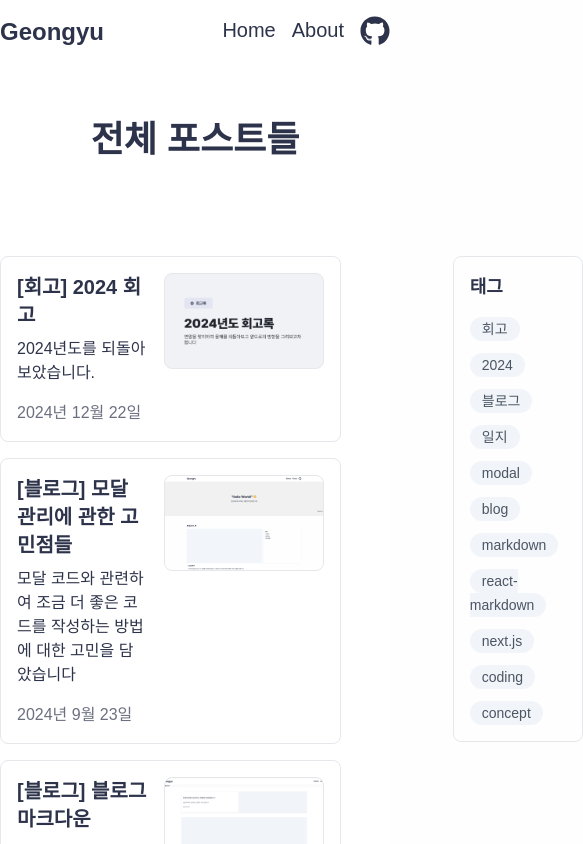
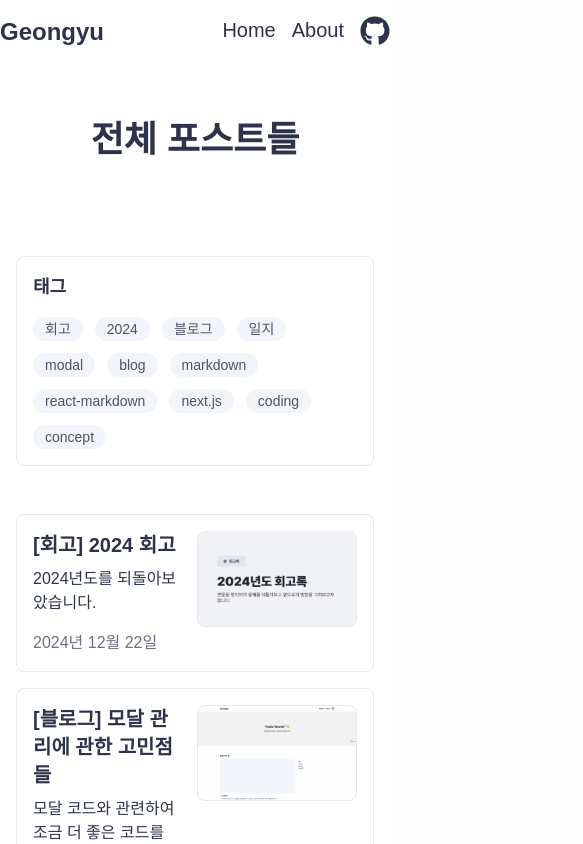
Before and after one commit to geongyu09/blog, a Next.js app: page /posts in a window 390 px wide. Shown: the top 844 px of the page, 583 px wide, since content can reach past the window. Built offline with nearby package versions, Linux system fonts and the light colour scheme; a web font is replaced by a local one.

Commit message:
feat: posts 페이지에 필터링을 적용하지 않았을 때 반응형 추가
#15

```diff
--- a/src/app/page.tsx
+++ b/src/app/page.tsx
@@ -21,9 +21,9 @@ export default function Home() {
         <Gap size={4} />
 
         <SplitLayout
+          gridCols="responsive"
+          responsiveGap="xl"
           gap="xl"
-          // styles="grid-cols-1 lg:grid-cols-[10fr,5fr]"
-          responsive="default"
           sidebar={
             <SideBarMenu>
               <TagsSection />
--- a/src/app/posts/[tag]/page.tsx
+++ b/src/app/posts/[tag]/page.tsx
@@ -32,7 +32,7 @@ export default function PostFilteredPage({
       <Gap size={8} />
 
       <SplitLayout
-        responsive="reverse"
+        gridCols="responsiveReverse"
         responsiveGap="xl"
         gap="xl"
         sidebar={
--- a/src/app/posts/page.tsx
+++ b/src/app/posts/page.tsx
@@ -7,18 +7,20 @@ import AllPostsSection from '@/components/feature/Post/AllPostsSection';
 
 export default function PostPage() {
   return (
-    <Container>
+    <Container responsive="default">
       <Gap size={14} />
       <h2 className="text-4xl font-bold text-center">전체 포스트들</h2>
       <Gap size={24} />
 
       <SplitLayout
+        gridCols="responsiveReverse"
+        responsiveGap="xl"
+        gap="xl"
         sidebar={
           <SideBarMenu>
             <TagsSection />
           </SideBarMenu>
         }
-        gap="xl"
       >
         <AllPostsSection />
       </SplitLayout>
--- a/src/components/common/layout/SplitLayout/index.tsx
+++ b/src/components/common/layout/SplitLayout/index.tsx
@@ -5,17 +5,15 @@ import { PropsWithChildren } from 'react';
 const SplitLayoutVariants = cva(`grid`, {
   variants: {
     gridCols: {
+      none: '',
       default: 'grid-cols-[10fr,5fr]',
+      responsive: 'grid-cols-1 lg:grid-cols-[10fr,5fr]',
+      responsiveReverse: 'grid-cols-1 lg:grid-cols-[10fr,5fr]',
     },
     gap: {
       md: 'gap-4',
       lg: 'gap-16',
       xl: 'gap-28',
-    },
-    responsive: {
-      none: '',
-      default: 'grid-cols-1 lg:grid-cols-[10fr,5fr]',
-      reverse: 'grid-cols-1 lg:grid-cols-[10fr,5fr]',
     },
     responsiveGap: {
       none: '',
@@ -35,23 +33,30 @@ interface SplitLayoutProps
 export default function SplitLayout({
   children,
   sidebar,
-  gridCols = 'default',
+  gridCols,
   gap = 'md',
   styles,
-  responsive,
   responsiveGap,
 }: SplitLayoutProps) {
   return (
     <div
       className={cn(
-        SplitLayoutVariants({ gridCols, gap, responsive, responsiveGap }),
+        SplitLayoutVariants({ gridCols, gap, responsiveGap }),
         styles,
       )}
     >
-      <div className={responsive === 'reverse' ? 'order-2 lg:order-none' : ''}>
+      <div
+        className={
+          gridCols === 'responsiveReverse' ? 'order-2 lg:order-none' : ''
+        }
+      >
         {children}
       </div>
-      <div className={responsive === 'reverse' ? 'order-1 lg:order-none' : ''}>
+      <div
+        className={
+          gridCols === 'responsiveReverse' ? 'order-1 lg:order-none' : ''
+        }
+      >
         {sidebar}
       </div>
     </div>
```
